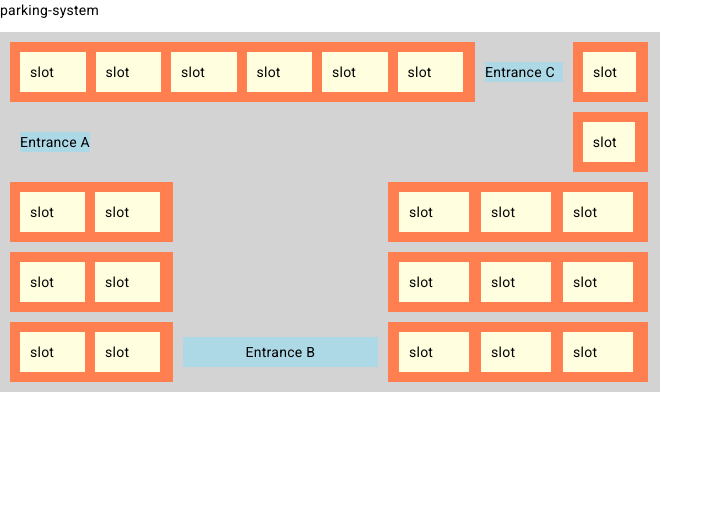
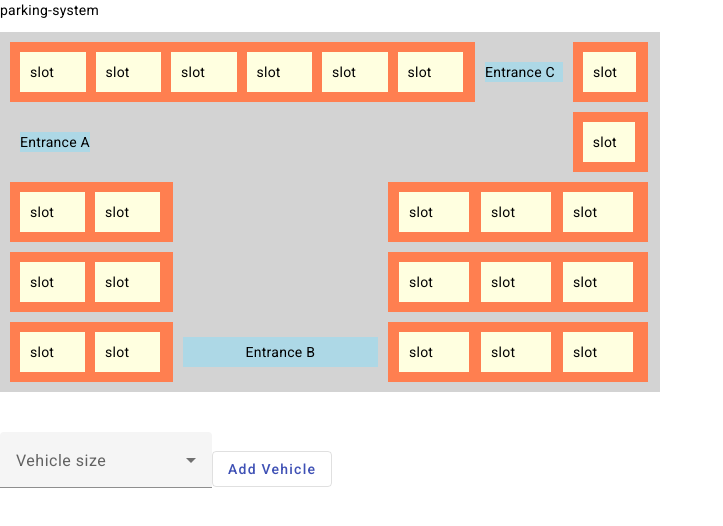
Before and after one commit to jsmnfaye/parking-init, an Angular app: page / in a window 1280 px wide. Shown: the top 526 px of the page, without its empty margins (0-723 px from the left). Built offline with nearby package versions, Linux system fonts and the light colour scheme.

Commit message:
added form field elements

```diff
--- a/src/app/app.component.html
+++ b/src/app/app.component.html
@@ -54,7 +54,9 @@
         <div class="parking-slot vertical-slot">slot</div>
         <div class="parking-slot vertical-slot">slot</div>
     </div>
-    <div style="background-color: lightblue; padding: 5px; margin: 5px; width: 28.5%; display: inline-block; text-align: center;"> Entrance B
+    <div
+        style="background-color: lightblue; padding: 5px; margin: 5px; width: 28.5%; display: inline-block; text-align: center;">
+        Entrance B
     </div>
     <div style="background-color: coral; padding: 5px; margin: 5px; width: 38.5%; display: inline-block">
         <div class="parking-slot area-three">slot</div>
@@ -62,7 +64,15 @@
         <div class="parking-slot area-three">slot</div>
     </div>
 </div>
-<br>
+<br><br>
 <div id="newVehicleForm">
-
+    <mat-form-field>
+        <mat-label>Vehicle size</mat-label>
+        <mat-select [(ngModel)]="vehicleSize" name="vehicleSize">
+            <mat-option *ngFor="let size of VEHICLE_SIZES" [value]="size">
+                {{size}}
+            </mat-option>
+         </mat-select>
+    </mat-form-field>
+    <button mat-stroked-button color="primary">Add Vehicle</button>
 </div>
--- a/src/app/app.component.ts
+++ b/src/app/app.component.ts
@@ -6,6 +6,8 @@ import { Component, OnInit } from '@angular/core';
   styleUrls: ['./app.component.scss']
 })
 export class AppComponent implements OnInit {
+  public readonly VEHICLE_SIZES = ['small', 'medium', 'large'];
+
   title = 'parking-system';
 
   entranceCount: number = 3;
@@ -13,6 +15,7 @@ export class AppComponent implements OnInit {
   availableParkingSlots: Array<Array<number>> = [[4, 5, 6], [1, 2, 4], [6, 7, 8], [9, 1, 4], [3, 2, 5]];
   parkingSlotSizes: Array<number> = [0, 2, 1, 1, 2]
   parkingSlots: Array<ParkingSlot> = [];
+  vehicleSize: string = '';
 
   // test cases
   smallVehicle: Vehicle = new Vehicle(0);
```
Also changed, not shown: src/app/app.module.ts (+12 -1 lines).
